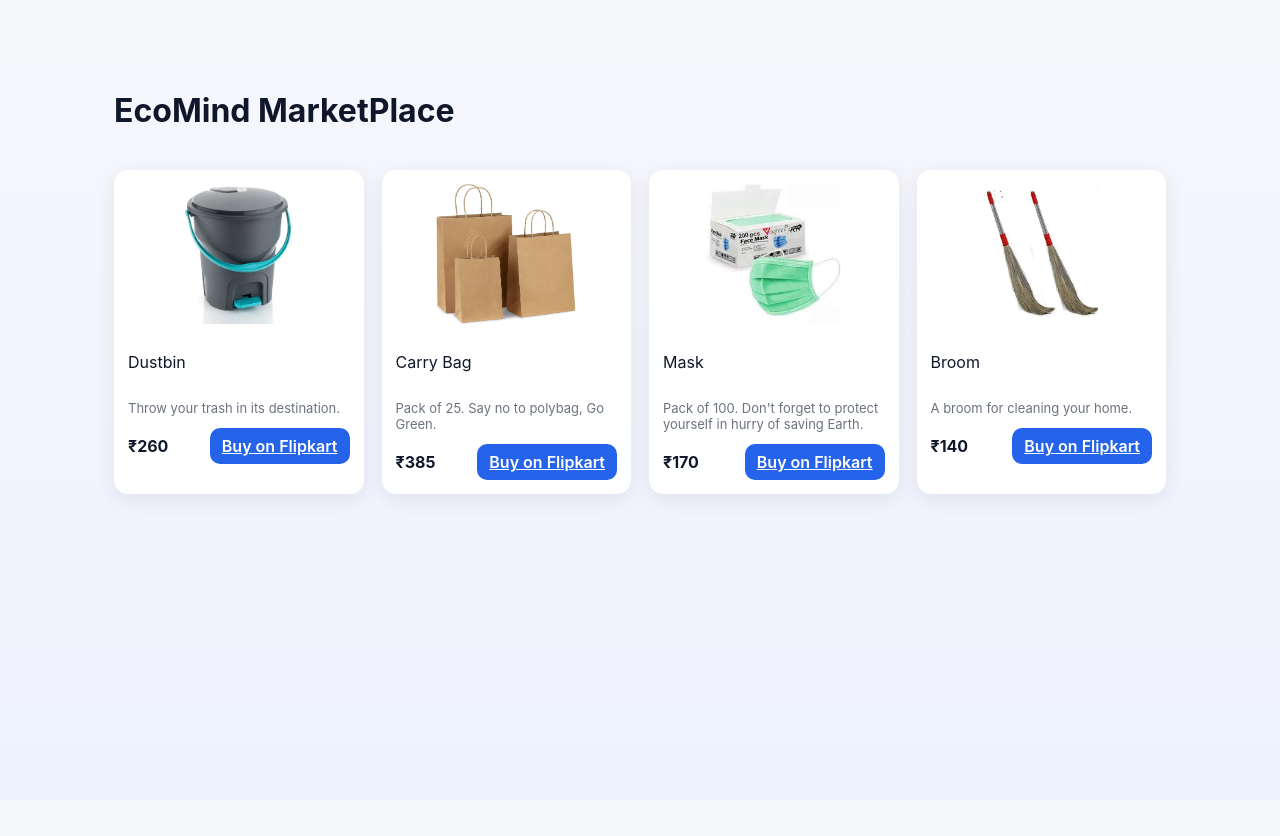
After one commit to Cloudshivanshu/Eco_Mind, a Django app: page /shop/ in a window 1280 px wide. The commit adds this page. Run offline with Django 5.2, Linux system fonts and the light colour scheme.

Commit message:
marketplace

```diff
--- a/Main/Main/urls.py
+++ b/Main/Main/urls.py
@@ -22,5 +22,6 @@ urlpatterns = [
     path('',include("Main_App.urls")),
     path('start/',include("Main_App.urls")),
     path('beginner/',include("Main_App.urls")),
-    path('game/',include("Main_App.urls"))
+    path('game/',include("Main_App.urls")),
+    path('shop/',include("Main_App.urls"))
 ]
--- a/Main/Main_App/urls.py
+++ b/Main/Main_App/urls.py
@@ -5,5 +5,7 @@ urlpatterns = [
     path('',views.index,name = 'Main_App'),
     # path('start/',views.start,name = 'start'),
     path('beginner/',views.beginner,name = 'beginner'),
-    path('start/',views.game,name = 'game')
+    path('start/',views.game,name = 'game'),
+    path('shop/',views.shop,name = 'shop')
+
 ]
--- a/Main/Main_App/views.py
+++ b/Main/Main_App/views.py
@@ -9,3 +9,5 @@ def beginner(request):
     return render(request,'beginner.html')
 def game(request):
     return render(request,'game.html')
+def shop(request):
+    return render(request,'marketPlace.html')
--- /dev/null
+++ b/Main/static/marketPlace.css
@@ -0,0 +1,119 @@
+:root {
+    --bg: #f6f7fb;
+    --card: #ffffff;
+    --muted: #6b7280;
+    --accent: #2563eb;
+    --accent-600: #1e40af;
+    --radius: 14px;
+    --shadow: 0 6px 20px rgba(16, 24, 40, 0.08);
+}
+
+* {
+    box-sizing: border-box
+}
+
+html,
+body {
+    height: 100%
+}
+
+body {
+    margin: 0;
+    font-family: Inter, sans-serif;
+    background: linear-gradient(180deg, var(--bg), #eef2ff);
+    color: #0f172a;
+}
+
+.wrap {
+    max-width: 1100px;
+    margin: 36px auto;
+    padding: 24px
+}
+
+header {
+    display: flex;
+    align-items: center;
+    justify-content: space-between;
+    margin-bottom: 18px;
+    padding-top:10px;
+}
+
+.grid {
+    display: grid;
+    gap: 18px
+}
+
+@media(min-width:640px) {
+    .grid {
+        grid-template-columns: repeat(2, 1fr)
+    }
+}
+
+@media(min-width:980px) {
+    .grid {
+        grid-template-columns: repeat(4, 1fr)
+    }
+}
+
+.card {
+    background: var(--card);
+    border-radius: var(--radius);
+    padding: 14px;
+    box-shadow: var(--shadow);
+    display: flex;
+    flex-direction: column;
+    gap: 12px;
+    transition: .2s
+}
+
+.card:hover {
+    transform: translateY(-6px)
+}
+
+.media {
+    border-radius: 10px;
+    background: transparent;
+    height: 140px;
+    display: flex;
+    align-items: center;
+    justify-content: center;
+    overflow: hidden
+}
+
+.media img {
+    width: 100%;
+    height: 100%;
+    object-fit: contain
+}
+
+.title {
+    font-weight: 600;
+    font-size: 15px;
+    margin: 0
+}
+
+.desc {
+    font-size: 13px;
+    color: var(--muted);
+    margin: 0;
+}
+
+.meta {
+    display: flex;
+    justify-content: space-between;
+    align-items: center
+}
+
+.price {
+    font-weight: 700
+}
+
+.btn {
+    padding: 8px 12px;
+    border-radius: 10px;
+    border: 0;
+    background: var(--accent);
+    color: white;
+    font-weight: 600;
+    cursor: pointer
+}
--- a/Main/templates/index.html
+++ b/Main/templates/index.html
@@ -44,7 +44,7 @@
         <p>Learn about our mission to educate and inspire the next generation of environmentalists.</p>
       </div>
 
-      <a href="#" class="menu-card small-card">
+      <a href="shop/" class="menu-card small-card">
         <span class="card-icon"><i class="bi bi-shop"></i></span>
         <h4>Eco Mind MarketPlace</h4>
         <p>Grab the essentials to save the Earth.</p>
--- /dev/null
+++ b/Main/templates/marketPlace.html
@@ -0,0 +1,89 @@
+<!DOCTYPE html>
+{% load static %}
+<html lang="en">
+
+<head>
+    <meta charset="UTF-8" />
+    <meta name="viewport" content="width=device-width, initial-scale=1.0" />
+    <title>EcoMind MarketPlace</title>
+    <link rel="stylesheet" href="{% static 'marketPlace.css' %}" />
+</head>
+
+<body>
+    <div class="wrap">
+        <header>
+            <div class="brand">
+                <h1>EcoMind MarketPlace</h1>
+            </div>
+        </header>
+        <div class="grid">
+            <div class="card">
+                <div class="media"><img src="{% static 'Assets/Images/dustbin.png' %}" alt="dustbin"></div>
+                <p class="dustbin">Dustbin</p>
+                <p class="desc">Throw your trash in its destination.</p>
+                <div class="meta">
+                    <span class="price">&#8377;260</span>
+                    <a href="https://www.flipkart.com/elinor-grey-color-pedal-unbreakable-plastic-material-dustbin/p/itm30b5826ae861b?pid=DUBGRB4KKQHHJEUA&lid=LSTDUBGRB4KKQHHJEUAZ6JICY&marketplace=FLIPKART&q=dustbin&store=rja%2Fz2d%2Fr6h&spotlightTagId=default_BestsellerId_rja%2Fz2d%2Fr6h&srno=s_1_13&otracker=search&otracker1=search&fm=Search&iid=d84cdcca-2131-42f0-b45f-6e7fc65dc143.DUBGRB4KKQHHJEUA.SEARCH&ppt=sp&ppn=sp&ssid=lskvnpdmc00000001764178282317&qH=e3f57c2a4133b540"
+                        target="_blank"
+                        rel="noopener noreferrer"
+                        class="btn">
+                        Buy on Flipkart
+                    </a>
+                </div>
+            </div>
+
+            <div class="card">
+                <div class="media"><img src="{% static 'Assets/Images/carrybag.jpg' %}" alt="carrybag"></div>
+                <p class="carrybag">Carry Bag</p>
+                <p class="desc">Pack of 25. Say no to polybag, Go Green.</p>
+                <div class="meta">
+                    <span class="price">&#8377;385</span>
+                    <a href="https://www.flipkart.com/greennest-100gms-paper-carry-bag-handles-shopping-bags-pack-25-grocery/p/itma28e56780d206?pid=GCBH96FZMGHJSJKV&lid=LSTGCBH96FZMGHJSJKVFKUSJR&marketplace=FLIPKART&q=carry+bag&store=upp%2F5ix%2Fp6h&srno=s_1_3&otracker=search&otracker1=search&fm=Search&iid=7324cb3c-9f65-4b75-a547-d9f7eeb1d5c4.GCBH96FZMGHJSJKV.SEARCH&ppt=sp&ppn=sp&ssid=gmwfqt0j0g0000001764178107496&qH=97856590fd941a44"
+                        target="_blank"
+                        rel="noopener noreferrer"
+                        class="btn">
+                        Buy on Flipkart
+                    </a>
+                </div>
+            </div>
+
+            <div class="card">
+                <div class="media"><img src="{% static 'Assets/Images/mask.jpeg' %}" alt="mask"></div>
+                <p class="mask">Mask</p>
+                <p class="desc">Pack of 100. Don't forget to protect yourself in hurry of saving Earth.</p>
+                <div class="meta">
+                    <span class="price">&#8377;170</span>
+                   <a href="https://www.flipkart.com/vaghani-100-pcs-relience-green-disposable-iso-3-ply-polluation-export-quality-mask-dust-75-gsm-export-surgical-melt-blown-fabric-layer/p/itm42f63186a3cf4?pid=MRPGNSTBRRH5QJGA&lid=LSTMRPGNSTBRRH5QJGAUVQV8T&marketplace=FLIPKART&q=mask&store=hlc%2F20m%2Fled%2Fdew&srno=s_1_38&otracker=search&otracker1=search&fm=Search&iid=en_QLsLkaYnvUiokhN1Le1veZhizsgvTjPvpioGJJUXgjnVaOFgCFnFpVNZ1H0O-UlZ71Ka9XMMH_ZqVCgrpfFpag%3D%3D&ppt=sp&ppn=sp&ssid=k10f7xrjgg0000001764178029172&qH=f2ce11ebf1109936"
+                        target="_blank"
+                        rel="noopener noreferrer"
+                        class="btn">
+                        Buy on Flipkart
+                    </a>
+                </div>
+            </div>
+
+            <div class="card">
+                <div class="media"><img src="{% static 'Assets/Images/broom.png' %}" alt="broom"></div>
+                <p class="broom">Broom</p>
+                <p class="desc">A broom for cleaning your home.</p>
+                <div class="meta">
+                    <span class="price">&#8377;140</span>
+                    <!-- <button class="btn"
+                        onclick="window.open('https://www.flipkart.com/preclusive-premium-quality-plastic-handle-natural-100-grass-broom-stick-dry/p/itm0478c6be6967e?pid=BMBFTEDYAFYPCRC7W2P5CD', '_blank')">
+                        Buy on Flipkart
+                    </button> -->
+                    <a href="https://www.flipkart.com/preclusive-premium-quality-plastic-handle-natural-100-grass-broom-stick-dry/p/itm0478c6be6967e?pid=BMBFTEDYAFYPCRC7&lid=LSTBMBFTEDYAFYPCRC7W2P5CD&marketplace=FLIPKART&q=broom&store=rja%2Fz2d%2Fjms&srno=s_1_12&otracker=search&otracker1=search&fm=Search&iid=en_iww56mdshF-71fNQJTJVeBCl8euLkx4FrnbkJ38icmPq5vLecrwvJLAUqD65rYI8ORx5Ve8nb0ictMm_yjME8w%3D%3D&ppt=sp&ppn=sp&ssid=h5uo2onec00000001764174233099&qH=5bfab488f433de37"
+                        target="_blank"
+                        rel="noopener noreferrer"
+                        class="btn">
+                        Buy on Flipkart
+                    </a>
+
+                </div>
+            </div>
+        </div>
+
+    </div>
+</body>
+
+</html>
```
Also changed, not shown: Main/static/Assets/Images/broom.png (added), Main/static/Assets/Images/carrybag.jpg (added), Main/static/Assets/Images/dustbin.png (added), Main/static/Assets/Images/mask.jpeg (added).
